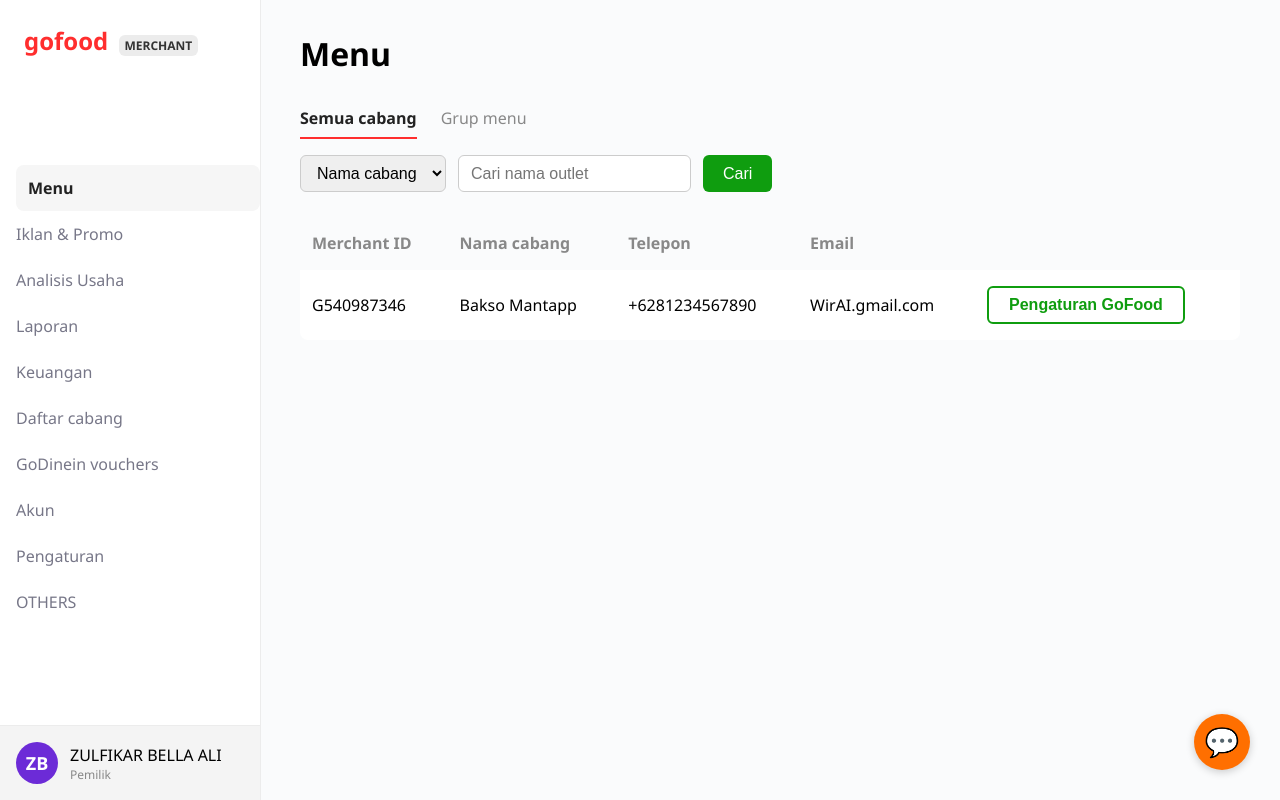
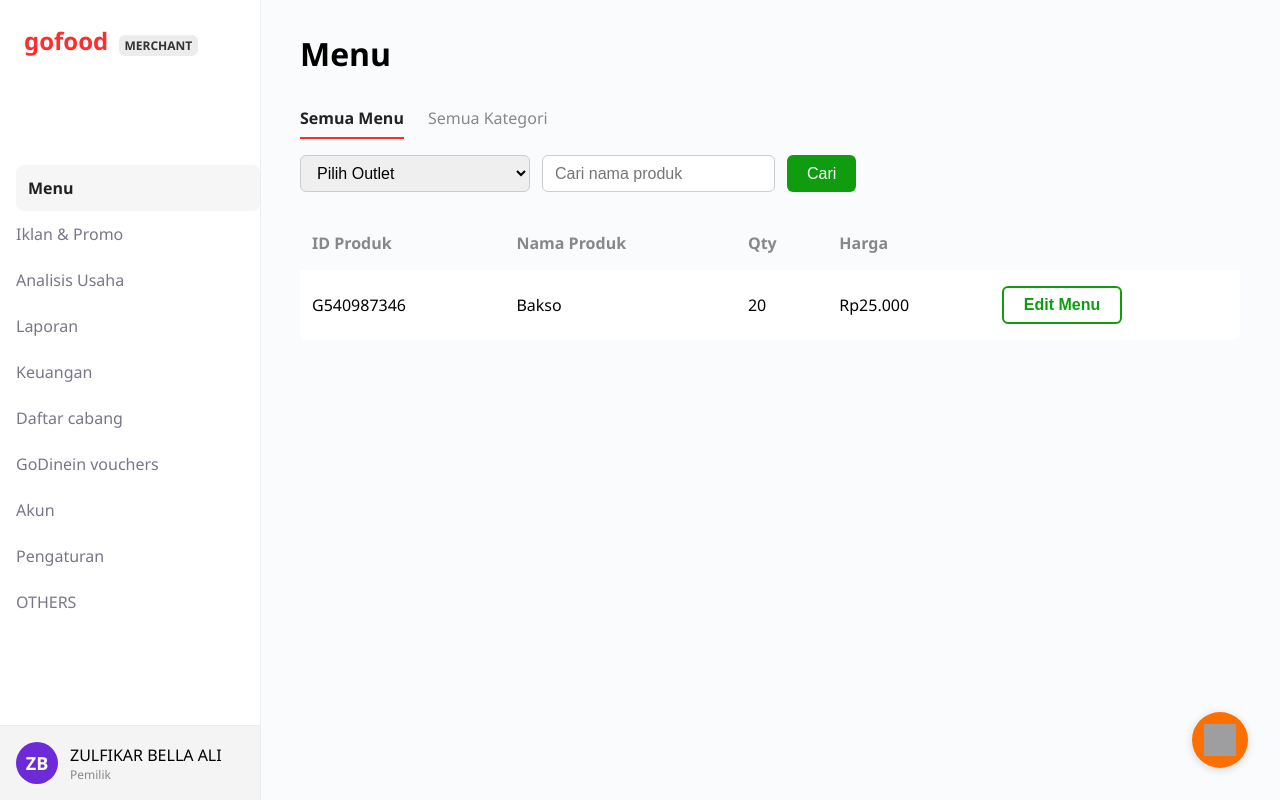
Before and after one commit to FarahAzhari/umkm_project, a Flask app: page / in a window 1280 px wide. Run offline with Flask 3, Linux system fonts and the light colour scheme; grey boxes are pictures that could not be loaded.

Commit message:
Fixing UI and Mic Button

```diff
--- a/templates/merchant.html
+++ b/templates/merchant.html
@@ -150,56 +150,151 @@
 tr:not(:last-child) {
     border-bottom: 1px solid #f0f0f0;
 }
-        /* Chatbot container */
+
+/* CHATBOT */
 #chatbot-container {
     position: fixed;
-            bottom: 30px;
-            right: 30px;
+    bottom: 32px;
+    right: 32px;
     z-index: 9999;
 }
 #chatbot-btn {
     background: #ff6f00;
-            color: white;
     border: none;
     border-radius: 50%;
     width: 56px;
     height: 56px;
-            font-size: 28px;
-            box-shadow: 0 2px 8px rgba(0,0,0,0.2);
+    box-shadow: 0 2px 8px rgba(0,0,0,0.16);
     cursor: pointer;
+    display: flex;
+    align-items: center;
+    justify-content: center;
+    padding: 0;
+    transition: background 0.2s;
 }
+#chatbot-btn:hover {
+    background: #e65c00;
+}
+#chatbot-btn img {
+    width: 34px;
+    height: 34px;
+    display: block;
+    pointer-events: none;
+}
+
 #chatbot-widget {
     background: #fff;
     color: #333;
     border-radius: 16px;
-            box-shadow: 0 2px 12px rgba(0,0,0,0.3);
-            padding: 16px 16px 12px 16px;
-            margin-bottom: 10px;
-            min-width: 300px;
-            max-width: 360px;
+    box-shadow: 0 4px 24px rgba(0,0,0,0.14);
+    margin-bottom: 14px;
+    min-width: 320px;
+    max-width: 350px;
     display: flex;
     flex-direction: column;
+    padding: 0 0 14px 0;
+    animation: fadeInUp 0.18s;
+    position: relative;
+}
+@keyframes fadeInUp {
+    from { opacity: 0; transform: translateY(30px);}
+    to { opacity: 1; transform: translateY(0);}
 }
 #chatbot-widget.hidden { display: none; }
-        #chatbot-messages { min-height: 60px; margin-bottom: 8px; max-height:200px; overflow-y:auto;}
+#chatbot-messages {
+    min-height: 60px;
+    max-height: 220px;
+    overflow-y: auto;
+    margin: 18px 18px 8px 18px;
+    font-size: 15px;
+    line-height: 1.6;
+}
+.chatbot-bubble {
+    padding: 8px 14px;
+    margin-bottom: 8px;
+    border-radius: 12px;
+    max-width: 90%;
+    display: inline-block;
+    word-break: break-word;
+}
+.chatbot-bubble.user {
+    background: #f1f1f1;
+    align-self: flex-end;
+    color: #333;
+    margin-left: 10%;
+    text-align: right;
+}
+.chatbot-bubble.bot {
+    background: #ffecb3;
+    color: #914d00;
+    align-self: flex-start;
+    margin-right: 10%;
+    text-align: left;
+}
+.chatbot-input-row {
+    display: flex;
+    align-items: center;
+    gap: 8px;
+    margin-top: 6px;
+    margin-bottom: 2px;
+    padding: 0 18px;
+}
 #chatbot-input {
-            width: 70%;
-            padding: 6px 8px;
+    flex: 1;
+    padding: 8px 12px;
     border: 1px solid #ccc;
     border-radius: 8px;
-            font-size: 14px;
+    font-size: 15px;
+    margin-bottom: 0;
 }
 #chatbot-send, #chatbot-voice {
-            padding: 7px 10px;
-            margin-left: 6px;
+    padding: 8px 14px;
     border: none;
     border-radius: 8px;
     background: #ff6f00;
     color: white;
-            font-size: 15px;
+    font-size: 16px;
     cursor: pointer;
+    transition: background 0.2s;
+    display: flex;
+    align-items: center;
+    justify-content: center;
+    min-width: 44px;
+    min-height: 38px;
 }
-        #chatbot-send:hover, #chatbot-voice:hover { background: #e65c00; }
+#chatbot-send:hover, #chatbot-voice:hover, #chatbot-voice.active {
+    background: #e65c00;
+}
+#chatbot-voice span {
+    font-size: 20px;
+    line-height: 1;
+}
+#chatbot-status {
+    min-height: 18px;
+    margin: 4px 20px 0 20px;
+    font-size: 13px;
+    color: #ff6f00;
+    text-align: left;
+    font-style: italic;
+}
+
+/* Responsive for mobile */
+@media (max-width: 700px) {
+    .sidebar { display: none; }
+    .main-content { margin-left: 0; padding: 12px 4vw 12px 4vw;}
+    #chatbot-widget {
+        min-width: 98vw;
+        max-width: 98vw;
+        left: 1vw;
+        right: 1vw;
+        padding: 0 2vw 12px 2vw;
+    }
+    #chatbot-container {
+        right: 2vw;
+        bottom: 2vw;
+    }
+}
+
     </style>
 </head>
 <body>
@@ -235,45 +330,58 @@
             <h1>Menu</h1>
         </div>
         <div class="tabs">
-            <span class="tab active">Semua cabang</span>
-            <span class="tab">Grup menu</span>
+            <span class="tab active">Semua Menu</span>
+            <span class="tab">Semua Kategori</span>
         </div>
         <div class="search-bar">
             <select>
-                <option>Nama cabang</option>
+                <option>Pilih Outlet</option>
+                <option>Bakso Mantapp Menteng</option>
+                <option>Bakso Mantapp Kuningan</option>
             </select>
-            <input type="text" placeholder="Cari nama outlet">
+            <input type="text" placeholder="Cari nama produk">
             <button class="btn-green">Cari</button>
         </div>
         <table>
             <thead>
                 <tr>
-                    <th>Merchant ID</th>
-                    <th>Nama cabang</th>
-                    <th>Telepon</th>
-                    <th>Email</th>
+                    <th>ID Produk</th>
+                    <th>Nama Produk</th>
+                    <th>Qty</th>
+                    <th>Harga</th>
                     <th></th>
                 </tr>
             </thead>
             <tbody>
                 <tr>
                     <td>G540987346</td>
-                    <td>Bakso Mantapp</td>
-                    <td>+6281234567890</td>
-                    <td>WirAI.gmail.com</td>
-                    <td><button class="btn-outline-green">Pengaturan GoFood</button></td>
+                    <td>Bakso</td>
+                    <td>20</td>
+                    <td>Rp25.000</td>
+                    <td><button class="btn-outline-green">Edit Menu</button></td>
                 </tr>
             </tbody>
         </table>
     </div>
     <!-- Chatbot Button & Widget -->
     <div id="chatbot-container">
-        <button id="chatbot-btn">💬</button>
+        <button id="chatbot-btn">
+  <img src="https://wirai-storage.oss-ap-southeast-5.aliyuncs.com/images/chatbotgambar.png"
+       alt="Chatbot"
+       style="width:32px; height:32px; vertical-align:middle;">
+</button>
+
         <div id="chatbot-widget" class="hidden">
             <div id="chatbot-messages"></div>
-            <input id="chatbot-input" type="text" placeholder="Ketik pesan...">
+            <div class="chatbot-input-row">
+    <input id="chatbot-input" type="text" placeholder="Ketik pesan..." autocomplete="off">
     <button id="chatbot-send">Kirim</button>
-            <button id="chatbot-voice">🎤</button>
+    <button id="chatbot-voice" title="Voice Input"><span id="voice-icon">🎤</span></button>
+</div>
+
+            <!-- <input id="chatbot-input" type="text" placeholder="Ketik pesan...">
+            <button id="chatbot-send">Kirim</button>
+            <button id="chatbot-voice">🎤</button> -->
         </div>
     </div>
     <script>
```
Lines whose indentation alone changed are shown as unchanged.
